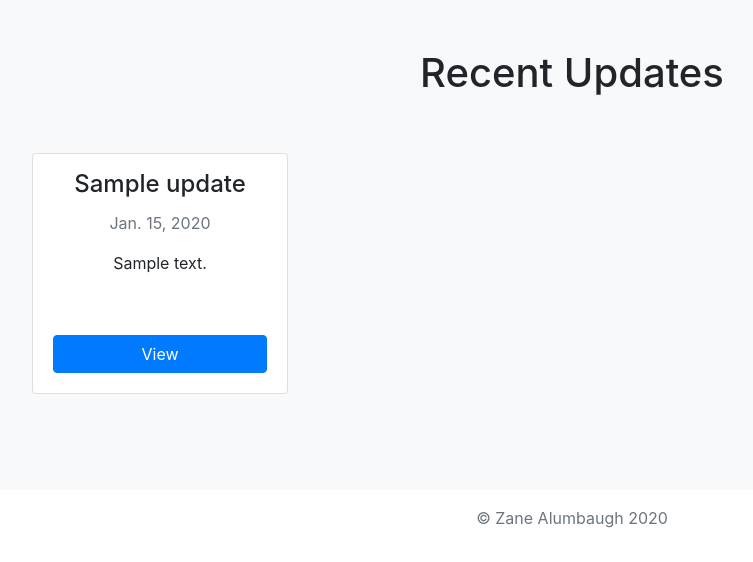
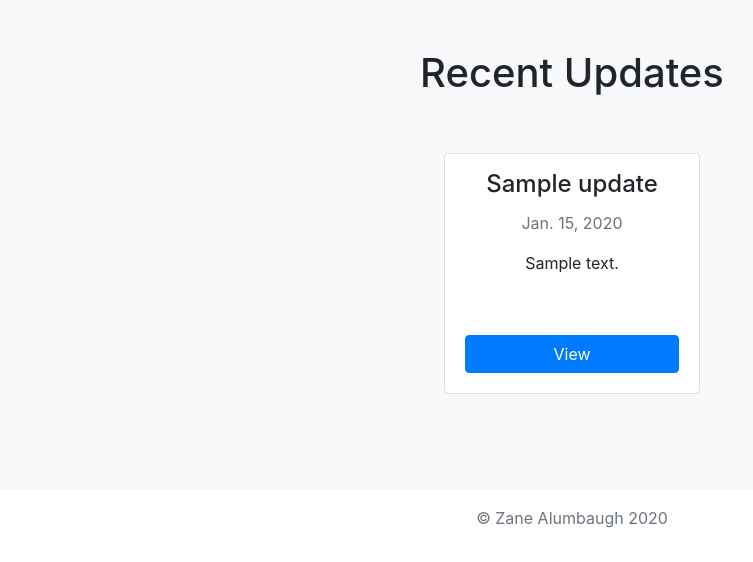
Before and after one commit to zanedma/portfolio-site, a Django app: page / in a window 1280 px wide. Shown: the part 1133-1695 px from the top of the page, without its empty margins (68-821 px from the left). Run offline with Django 3.2, Linux system fonts and the light colour scheme; tables that the repository leaves empty hold one stand-in row (values such as "Sample post"); grey boxes marked "Sample" are stand-in pictures; some libraries are stand-ins or nearby versions.

Commit message:
updates -> col-auto

```diff
--- a/templates/recentupdates.html
+++ b/templates/recentupdates.html
@@ -6,7 +6,7 @@
   <div class="container">
     <div class="row justify-content-center">
       {% for update in updates.all %}
-        <div class="col-sm">
+        <div class="col-auto">
           <div class="card mb-4 h-100" style="width: 16rem;">
             <div class="text-center pt-3 pl-2 pr-2">
               <h4 class="card-title">{{ update.title }}</h4>
```
